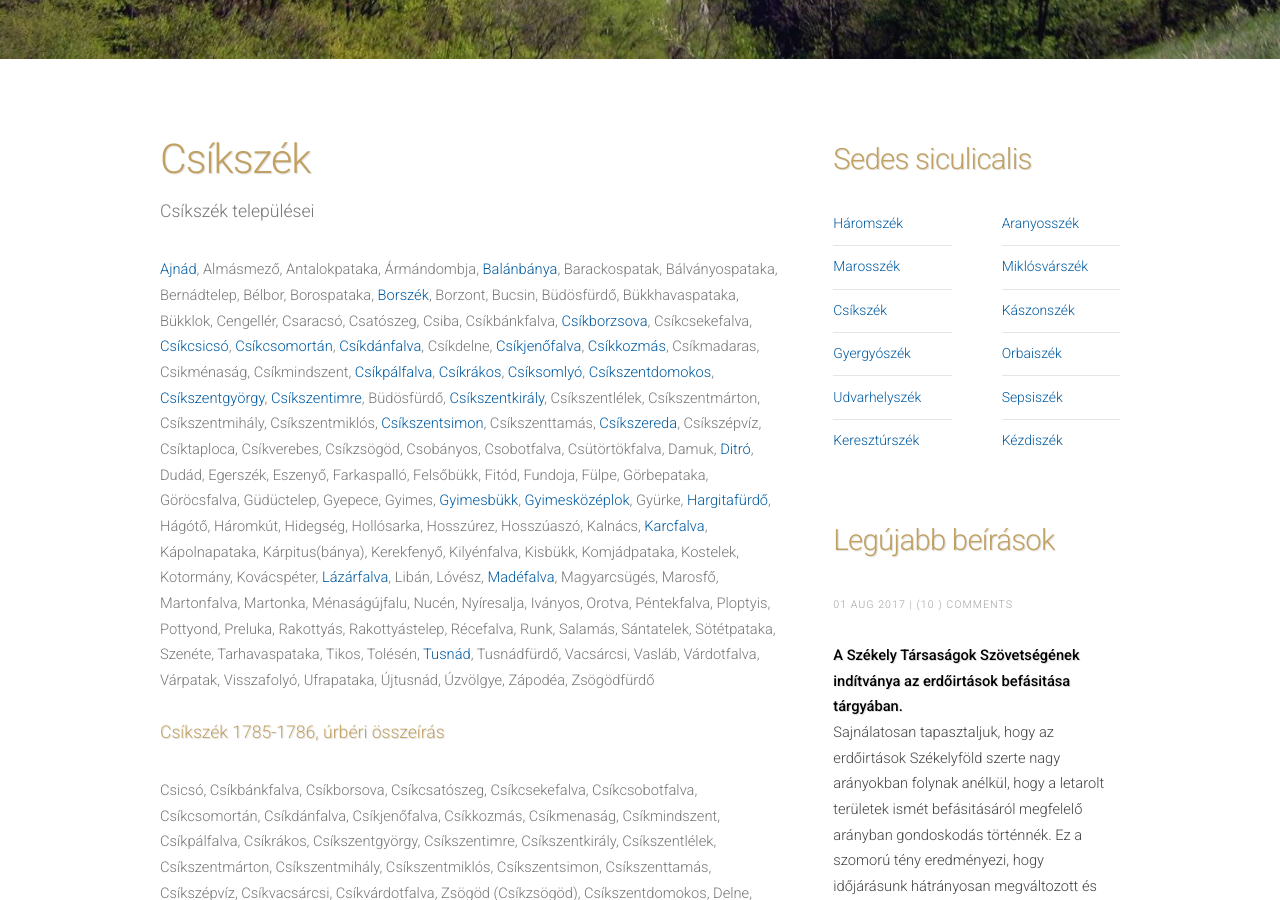
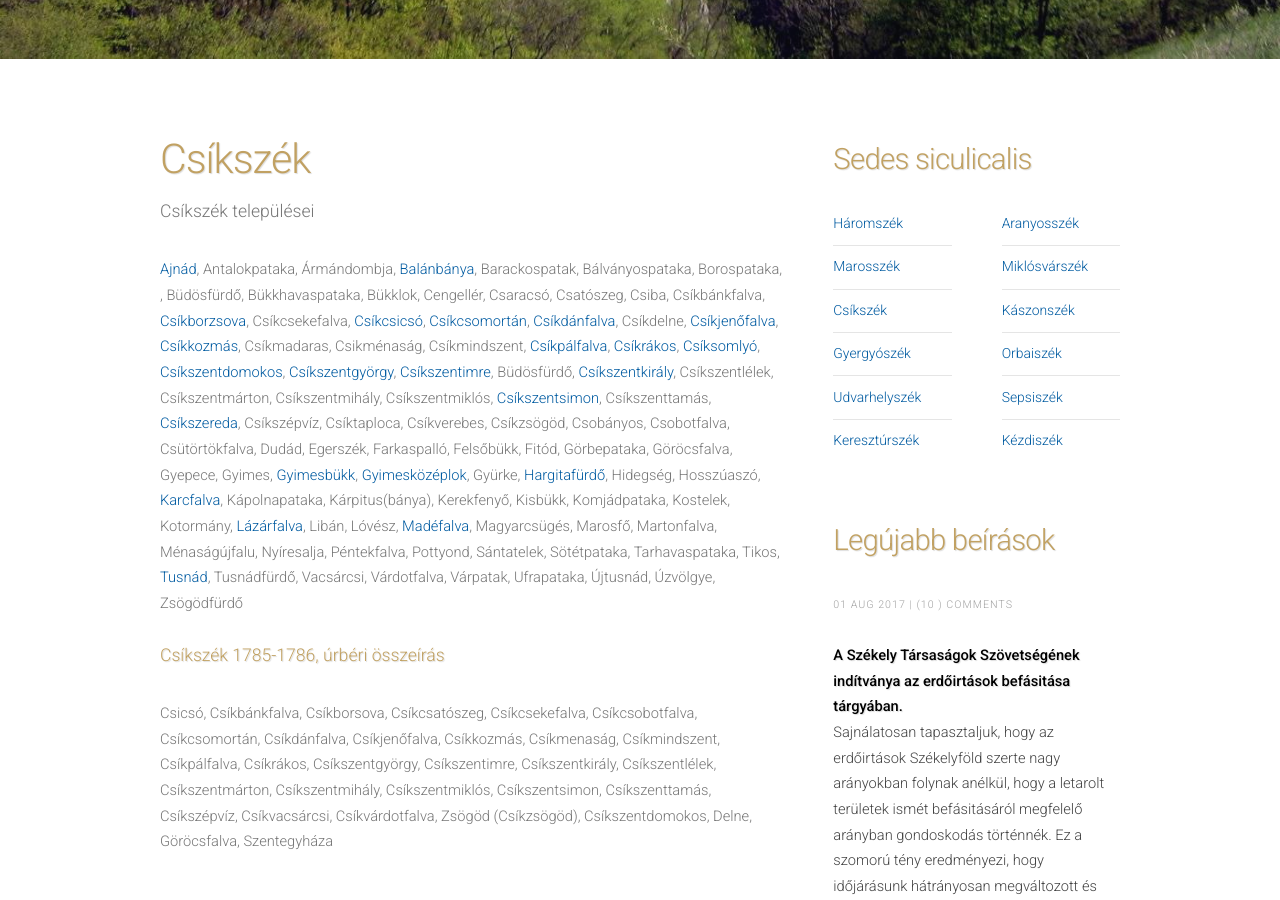
Before and after one commit to siculia/siculia.github.io, a Jekyll site: the page built from siculia-csikszek.html, in a window 1280 px wide and 900 px high, scrolled down 554 px. Built offline with Jekyll 4.4.1, drawn with Linux system fonts in a browser that asks for light colours; nearby versions of some CDN libraries; library files that are not in the unit come from our copies.

Commit message:
Gyergyószék

```diff
--- a/siculia-csikszek.html
+++ b/siculia-csikszek.html
@@ -17,9 +17,9 @@ layout: default
 							<span class="byline">Csíkszék települései</span>
 						</p>
 						</header>
-						<p style="text-align: left;"><a href="https://www.csikajnad.ro">Ajnád</a>, Almásmező, Antalokpataka, Ármándombja,
-							<a href="http://www.orasulbalan.ro/hu">Balánbánya</a>, Barackospatak, Bálványospataka, Bernádtelep, Bélbor, Borospataka,
-							<a href="https://www.primaria-borsec.ro/hun_page.htm">Borszék</a>, Borzont, Bucsin, Büdösfürdő, Bükkhavaspataka, Bükklok, Cengellér,
+						<p style="text-align: left;"><a href="https://www.csikajnad.ro">Ajnád</a>, Antalokpataka, Ármándombja,
+							<a href="http://www.orasulbalan.ro/hu">Balánbánya</a>, Barackospatak, Bálványospataka, Borospataka,
+							, Büdösfürdő, Bükkhavaspataka, Bükklok, Cengellér,
 							Csaracsó, Csatószeg, Csiba, Csíkbánkfalva, <a href="http://csikborzsova.hupont.hu">Csíkborzsova</a>, Csíkcsekefalva,
 							<a href="http://www.csikcsicso.ro">Csíkcsicsó</a>, <a href="http://www.csomortan.ro">Csíkcsomortán</a>, <a href="http://www.danfalva.ro">Csíkdánfalva</a>,
 							Csíkdelne, <a href="http://karcfalva.ro/karcfalva-kozseg/csikjenofalva/">Csíkjenőfalva</a>, <a href="http://www.visitcozmeni.ro">Csíkkozmás</a>, Csíkmadaras, Csikménaság, Csíkmindszent,
@@ -28,15 +28,14 @@ layout: default
 							<a href="https://www.csikszentgyorgy.eu">Csíkszentgyörgy</a>,
 							<a href="https://csikszentimre.ro">Csíkszentimre</a>, Büdösfürdő, <a href="http://www.csikszentkiraly.ro">Csíkszentkirály</a>, Csíkszentlélek, Csíkszentmárton, Csíkszentmihály, Csíkszentmiklós,
 							<a href="http://www.csikszentsimon.ro">Csíkszentsimon</a>, Csíkszenttamás,
-							<a href="http://www.szereda.ro">Csíkszereda</a>, Csíkszépvíz, Csíktaploca, Csíkverebes, Csíkzsögöd, Csobányos, Csobotfalva, Csütörtökfalva, Damuk,
-							<a href="http://www.gyergyoditro.ro/hu_HU/">Ditró</a>, Dudád, Egerszék, Eszenyő, Farkaspalló, Felsőbükk, Fitód, Fundoja, Fülpe,
-							Görbepataka, Göröcsfalva, Güdüctelep, Gyepece,  Gyimes, <a href="http://www.info-gyimes.ro/hu/fedezd-fel/Gyimesbukk.html">Gyimesbükk</a>,
-							<a href="http://gyimeskozeplok.ro/hu">Gyimesközéplok</a>, Gyürke, <a href="http://www.hargitafurdo.ro">Hargitafürdő</a>, Hágótő, Háromkút, Hidegség, Hollósarka, Hosszúrez, Hosszúaszó, Kalnács,
-							<a href="http://karcfalva.ro/karcfalva-kozseg/karcfalva/">Karcfalva</a>, Kápolnapataka, Kárpitus(bánya), Kerekfenyő, Kilyénfalva, Kisbükk, Komjádpataka, Kostelek, Kotormány, Kovácspéter,
+							<a href="http://www.szereda.ro">Csíkszereda</a>, Csíkszépvíz, Csíktaploca, Csíkverebes, Csíkzsögöd, Csobányos, Csobotfalva, Csütörtökfalva, Dudád, Egerszék, Farkaspalló, Felsőbükk, Fitód,
+							Görbepataka, Göröcsfalva, Gyepece,  Gyimes, <a href="http://www.info-gyimes.ro/hu/fedezd-fel/Gyimesbukk.html">Gyimesbükk</a>,
+							<a href="http://gyimeskozeplok.ro/hu">Gyimesközéplok</a>, Gyürke, <a href="http://www.hargitafurdo.ro">Hargitafürdő</a>, Hidegség, Hosszúaszó,
+							<a href="http://karcfalva.ro/karcfalva-kozseg/karcfalva/">Karcfalva</a>, Kápolnapataka, Kárpitus(bánya), Kerekfenyő, Kisbükk, Komjádpataka, Kostelek, Kotormány,
 							<a href="http://www.visitcozmeni.ro/hu/lazarfalva.html">Lázárfalva</a>,
-							Libán, Lóvész, <a href="http://www.madefalva.ro">Madéfalva</a>, Magyarcsügés, Marosfő, Martonfalva, Martonka, Ménaságújfalu, Nucén, Nyíresalja, Iványos, Orotva, Péntekfalva, Ploptyis, Pottyond, Preluka, Rakottyás, Rakottyástelep,
-							Récefalva, Runk, Salamás, Sántatelek, Sötétpataka, Szenéte, Tarhavaspataka, Tikos, Tolésén, <a href="https://primariatusnad.ro/hu/udvozlet/">Tusnád</a>, Tusnádfürdő, Vacsárcsi, Vasláb, Várdotfalva, Várpatak, Visszafolyó,
-							Ufrapataka, Újtusnád, Úzvölgye, Zápodéa, Zsögödfürdő</p>
+							Libán, Lóvész, <a href="http://www.madefalva.ro">Madéfalva</a>, Magyarcsügés, Marosfő, Martonfalva,  Ménaságújfalu, Nyíresalja, Péntekfalva, Pottyond,
+							Sántatelek, Sötétpataka, Tarhavaspataka, Tikos, <a href="https://primariatusnad.ro/hu/udvozlet/">Tusnád</a>, Tusnádfürdő, Vacsárcsi, Várdotfalva, Várpatak,
+							Ufrapataka, Újtusnád, Úzvölgye, Zsögödfürdő</p>
 
 							<header>
 								<p>
--- a/siculia-gyergyoszek.html
+++ b/siculia-gyergyoszek.html
@@ -17,8 +17,8 @@ layout: default
 							<span class="byline">Gyergyószék települései</span>
 						  </p>
 						</header>
-						<p style="text-align: left;">Békás, Bélbor, Galócás, Galócáspatak, Gyegyóalfalu, Gyergyóbékás, Gyergyócsomafalva, Gyergyódodos, Gyergyóholló, Gyergyóremete, Gyergyószentmiklós, Gyergyótölgyes,
-						Gyergyóvárhegy, Gyergyóújfalu, Gyergyózsedánpatak, Gyilkostó, Szárhegy, Tekerőpatak, Vasláb</p>
+						<p style="text-align: left;">Almásmező, Bernádtelep, Békás, Bélbor, <a href="https://www.primaria-borsec.ro/hun_page.htm">Borszék</a>, Borzont, Bucsin, Damuk, <a href="http://www.gyergyoditro.ro/hu_HU/">Ditró</a>, Eszenyő, Fundoja, Fülpe, Galócás, Galócáspatak, Güdüctelep, Gyergyóalfalu, Gyergyóbékás, Gyergyócsomafalva, Gyergyódodos, Gyergyóholló, Gyergyóremete, Gyergyószentmiklós, Gyergyótölgyes,
+						Gyergyóvárhegy, Gyergyóújfalu, Gyergyózsedánpatak, Gyilkostó, Hágótő, Háromkút, Hosszúrez, Hollósarka, Iványos, Kalnács, Kilyénfalva, Kovácspéter, Martonka, Nucén, Orotva, Ploptyis, Preluka, Rakottyás, Rakottyástelep, Récefalva, Runk, Salamás, Szárhegy, Szenéte, Tekerőpatak, Tolésén, Vasláb, Vargatag, Visszafolyó, Zápogya</p>
 
 						<header>
 							<p>
```
Also changed, not shown: siculia-haromszek.html (+3 -3 lines).
